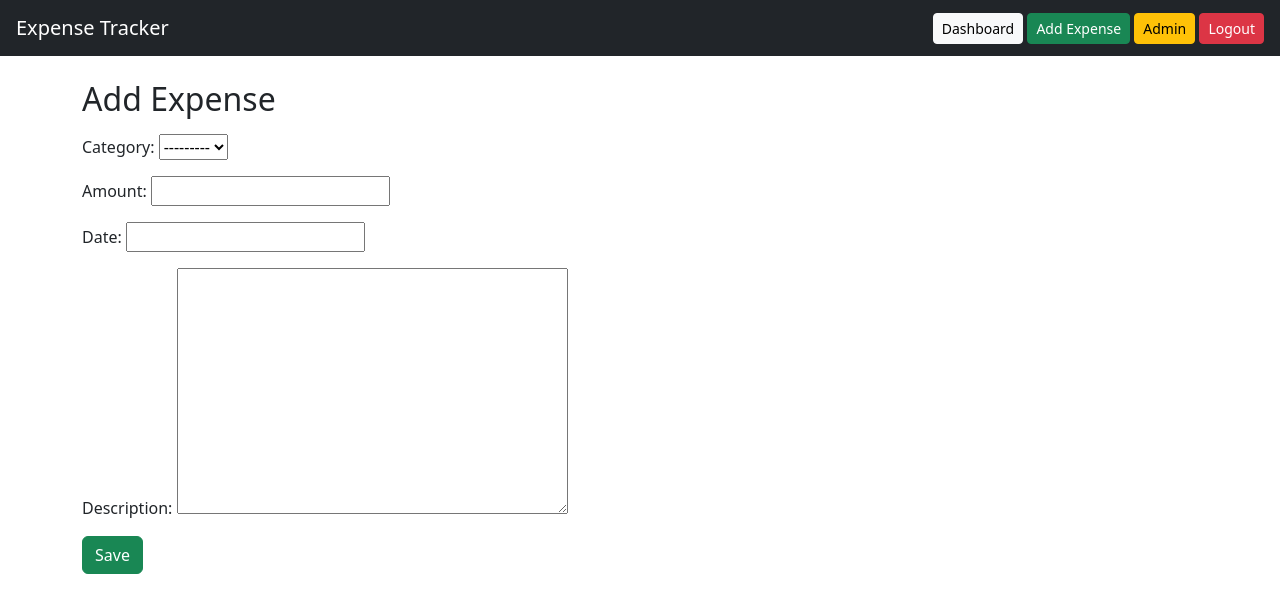
After one commit to Mathews333/Expense-Tracker, a Django app: page /add/ in a window 1280 px wide. The commit adds this page. Shown: the top 613 px of the page. Run offline with Django 5.2, Linux system fonts and the light colour scheme; a user stored in the database is signed in; data that the repository does not hold is empty.

Commit message:
'finished'

```diff
--- /dev/null
+++ b/et/app/forms.py
@@ -0,0 +1,14 @@
+from django import forms
+from .models import Expense
+
+class ExpenseForm(forms.ModelForm):
+    class Meta:
+        model = Expense
+        fields = ['category', 'amount', 'date', 'description']
+
+from .models import Category
+
+class CategoryForm(forms.ModelForm):
+    class Meta:
+        model = Category
+        fields = ['name']
--- a/et/app/models.py
+++ b/et/app/models.py
@@ -10,10 +10,12 @@ class Category(models.Model):
 
 class Expense(models.Model):
     user = models.ForeignKey(User, on_delete=models.CASCADE)
-    category = models.ForeignKey(Category, on_delete=models.SET_NULL, null=True)
+    category = models.ForeignKey(
+        Category,
+        on_delete=models.SET_NULL,
+        null=True,
+        blank=True      # 👈 ADD THIS
+    )
     amount = models.FloatField()
     date = models.DateField()
     description = models.TextField(blank=True)
-
-    def __str__(self):
-        return f"{self.user.username} - {self.amount}"
--- /dev/null
+++ b/et/app/templates/app/add_expense.html
@@ -0,0 +1,12 @@
+{% extends 'app/base.html' %}
+{% block title %}Add Expense{% endblock %}
+
+{% block content %}
+<h2>Add Expense</h2>
+
+<form method="post" class="mt-3">
+    {% csrf_token %}
+    {{ form.as_p }}
+    <button class="btn btn-success">Save</button>
+</form>
+{% endblock %}
--- /dev/null
+++ b/et/app/templates/app/base.html
@@ -0,0 +1,31 @@
+<!DOCTYPE html>
+<html>
+<head>
+    <title>{% block title %}Expense Tracker{% endblock %}</title>
+
+    <!-- Bootstrap CDN -->
+    <link
+      href="https://cdn.jsdelivr.net/npm/bootstrap@5.3.3/dist/css/bootstrap.min.css"
+      rel="stylesheet">
+</head>
+<body>
+
+<nav class="navbar navbar-dark bg-dark px-3">
+    <span class="navbar-brand">Expense Tracker</span>
+
+    <div>
+        <a href="{% url 'dashboard' %}" class="btn btn-light btn-sm">Dashboard</a>
+        <a href="{% url 'add_expense' %}" class="btn btn-success btn-sm">Add Expense</a>
+        {% if user.is_staff %}
+            <a href="{% url 'admin_dashboard' %}" class="btn btn-warning btn-sm">Admin</a>
+        {% endif %}
+        <a href="{% url 'logout' %}" class="btn btn-danger btn-sm">Logout</a>
+    </div>
+</nav>
+
+<div class="container mt-4">
+    {% block content %}{% endblock %}
+</div>
+
+</body>
+</html>
--- /dev/null
+++ b/et/app/urls.py
@@ -0,0 +1,11 @@
+from django.urls import path
+from .views import dashboard, add_expense, delete_expense, admin_dashboard, add_category
+
+urlpatterns = [
+    path('', dashboard, name='dashboard'),
+    path('add/', add_expense, name='add_expense'),
+    path('delete/<int:id>/', delete_expense, name='delete_expense'),
+     path('adminpage/', admin_dashboard, name='admin_dashboard'),
+     path('adminpage/add-category/', add_category, name='add_category'),
+
+]
--- a/et/app/views.py
+++ b/et/app/views.py
@@ -1,14 +1,82 @@
-from django.shortcuts import render
-from django.contrib.auth.decorators import login_required
-from .models import Expense
+from django.shortcuts import render, redirect, get_object_or_404
+from django.contrib.auth.decorators import login_required, user_passes_test
+from django.contrib.auth.models import User
 from django.db.models import Sum
+
+from .models import Expense, Category
+from .forms import ExpenseForm
+from .forms import CategoryForm
+
+
 
 @login_required
 def dashboard(request):
     expenses = Expense.objects.filter(user=request.user)
     total = expenses.aggregate(Sum('amount'))['amount__sum'] or 0
 
-    return render(request, 'dashboard.html', {
+    category_data = (
+        expenses
+        .values('category__name')
+        .annotate(total=Sum('amount'))
+    )
+
+    labels = [item['category__name'] or 'No Category' for item in category_data]
+    data = [item['total'] for item in category_data]
+
+    return render(request, 'app/dashboard.html', {
         'expenses': expenses,
-        'total': total
+        'total': total,
+        'labels': labels,
+        'data': data,
     })
+
+
+@login_required
+def add_expense(request):
+    if request.method == 'POST':
+        form = ExpenseForm(request.POST)
+        if form.is_valid():
+            expense = form.save(commit=False)
+            expense.user = request.user
+            expense.save()
+            return redirect('dashboard')
+    else:
+        form = ExpenseForm()
+
+    return render(request, 'app/add_expense.html', {'form': form})
+
+
+@login_required
+def delete_expense(request, id):
+    expense = get_object_or_404(Expense, id=id, user=request.user)
+    expense.delete()
+    return redirect('dashboard')
+
+
+def is_admin(user):
+    return user.is_staff
+
+
+@user_passes_test(is_admin)
+def admin_dashboard(request):
+    users = User.objects.all()
+    expenses = Expense.objects.all()
+    categories = Category.objects.all()
+
+    return render(request, 'app/admin_dashboard.html', {
+        'users': users,
+        'expenses': expenses,
+        'categories': categories,
+    })
+
+@user_passes_test(is_admin)
+def add_category(request):
+    if request.method == 'POST':
+        form = CategoryForm(request.POST)
+        if form.is_valid():
+            form.save()
+            return redirect('admin_dashboard')
+    else:
+        form = CategoryForm()
+
+    return render(request, 'app/add_category.html', {'form': form})
--- a/et/et/urls.py
+++ b/et/et/urls.py
@@ -14,14 +14,11 @@ Including another URLconf
     1. Import the include() function: from django.urls import include, path
     2. Add a URL to urlpatterns:  path('blog/', include('blog.urls'))
 """
-from django.urls import path
-from . import views
 from django.contrib import admin
 from django.urls import path, include
 
 urlpatterns = [
-    path('', views.dashboard, name='dashboard'),
     path('admin/', admin.site.urls),
+    path('accounts/', include('django.contrib.auth.urls')),
     path('', include('app.urls')),
-
 ]
```
Also changed, not shown: et/app/templates/app/admin_dashboard.html (added, +35 -0 lines), et/app/templates/app/dashboard.html (+44 -5 lines), et/app/templates/registration/login.html (added, +15 -0 lines), et/app/migrations/0002_alter_expense_category.py (added), et/app/templates/app/add_category.html (added), et/db.sqlite3.
